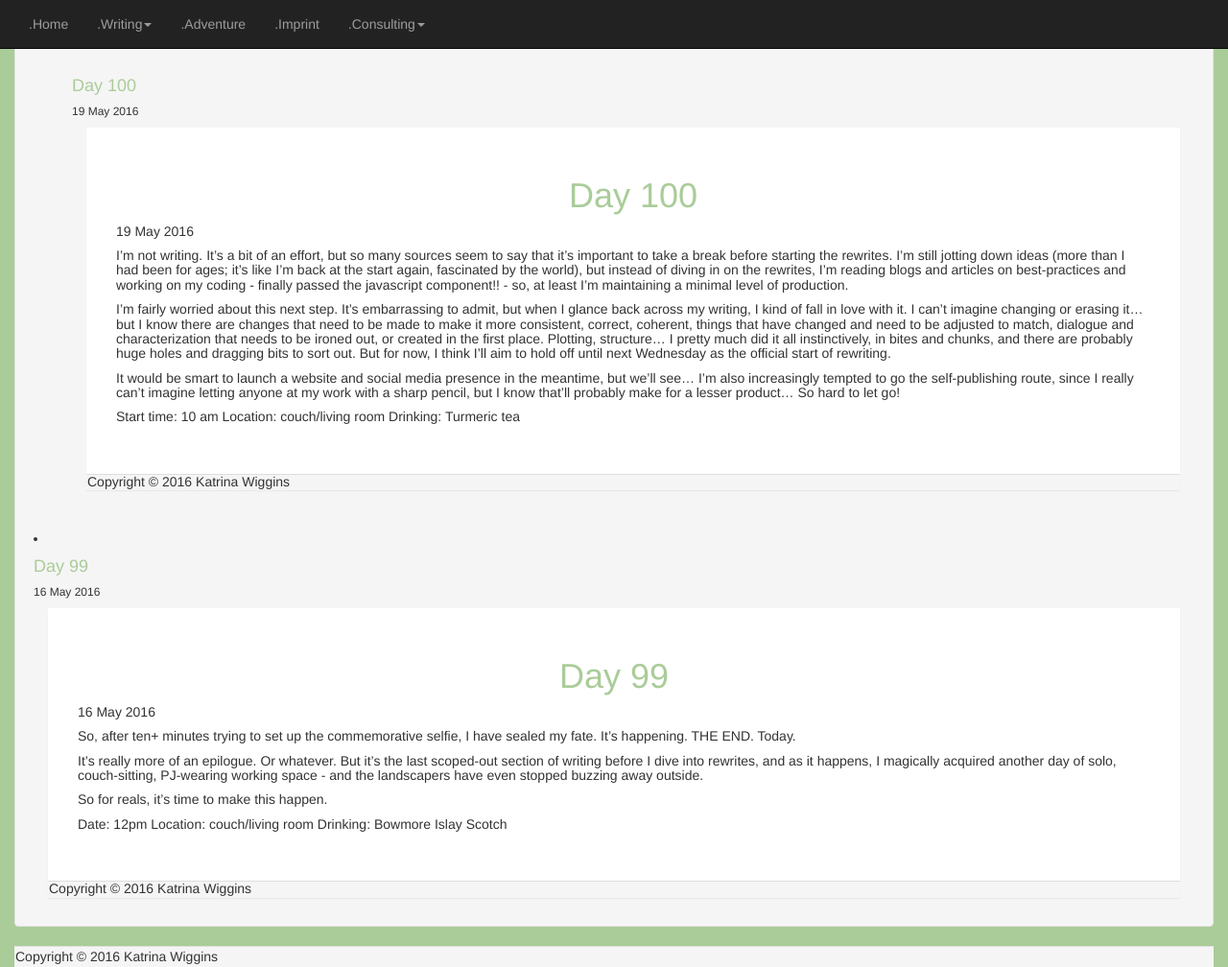
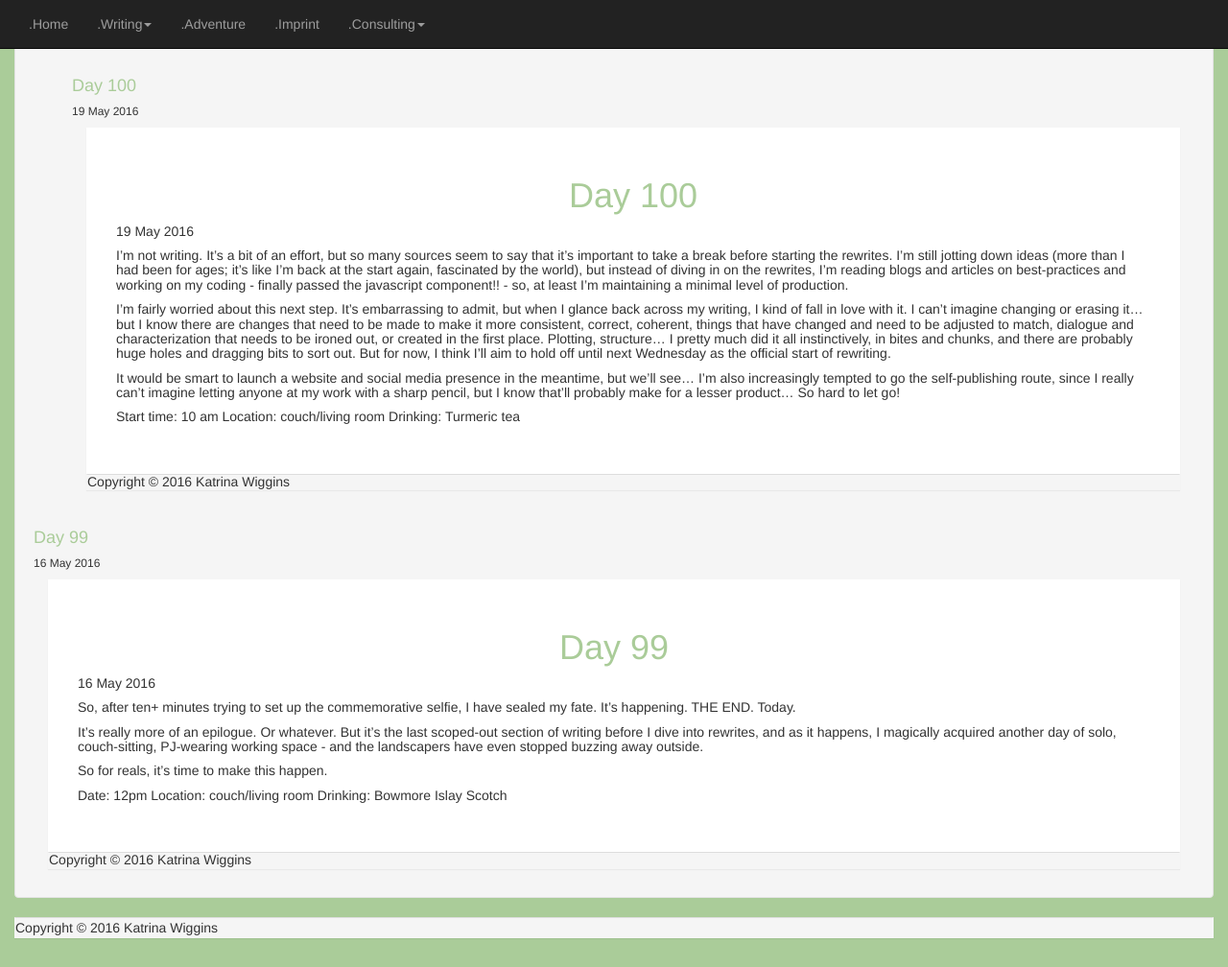
Before and after one commit to kaiewiggins/kaiewiggins.github.io, a Jekyll site: the page built from journal/index.html, in a window 1280 px wide and 1008 px high. Shown: the whole window at 96% size. Built offline with Jekyll 4.4.1, drawn with Linux system fonts in a browser that asks for light colours; nearby versions of some CDN libraries.

Commit message:
removed list li tag

```diff
--- a/journal/index.html
+++ b/journal/index.html
@@ -5,10 +5,9 @@ title: kaie.Journal
           <div class="well">
 	<ul class="posts">
 	  {% for post in site.posts %}
-	    <li>
 	    	<a href="{{ post.url }}" title="{{ post.title }}"><h4>{{ post.title }}</h4></a>
 	    	<span><h6><small></small>{{ post.date | date_to_string }}</small></h6></span>
 	    	<h5>{{post}}</h5>
-	    	</li></ul>
+	    	</ul>
 	  {% endfor %}
 	  </div><!--end well-->
```
